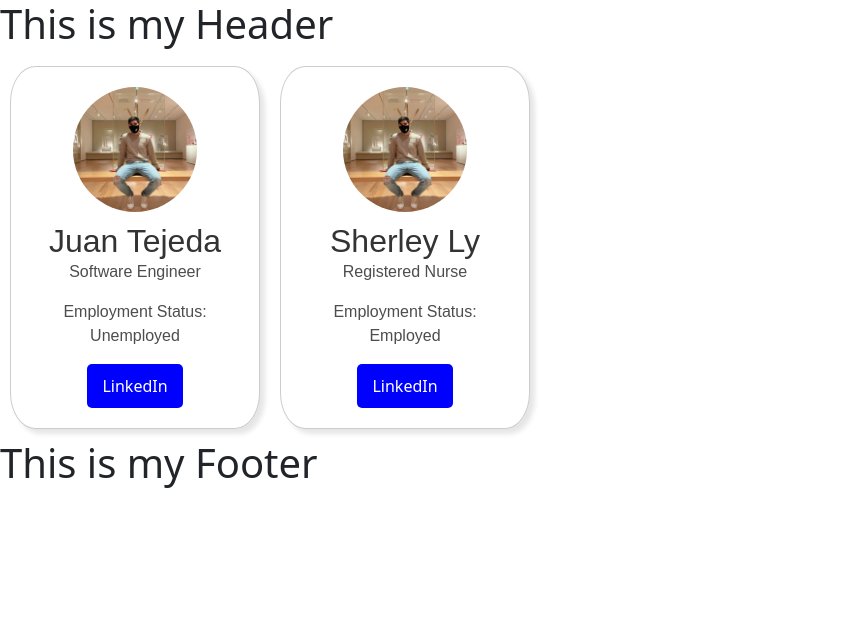
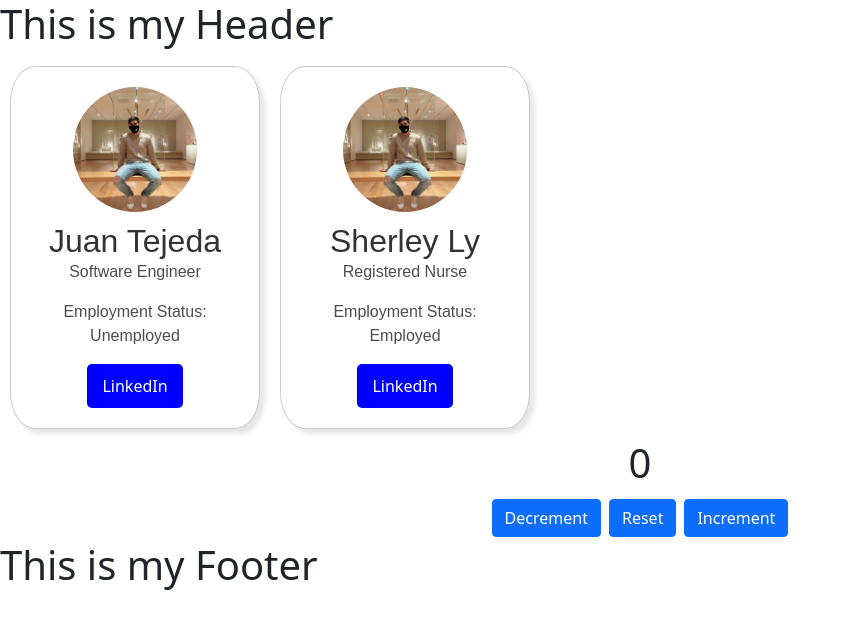
Before and after one commit to JuanTGit/JuanTGit.github.io, a React (Vite) app: page / in a window 1280 px wide. Shown: the top 628 px of the page, without its empty margins (0-851 px from the left). Built offline with nearby package versions, Linux system fonts and the light colour scheme.

Commit message:
Button components added.

```diff
--- a/src/App.jsx
+++ b/src/App.jsx
@@ -1,7 +1,8 @@
 import Header from "./Header"
 import Footer from "./Footer"
-import Card from "./Card"
+import Card from "./components/Card"
 import { Routes, Route } from "react-router-dom"
+import Count from "./components/StateButton"
 
 function App() {
   return(
@@ -9,6 +10,7 @@ function App() {
         <Header />
         <Card firstName="Juan" lastName="Tejeda" career="Software Engineer" isEmployed={false}/>
         <Card firstName="Sherley" lastName="Ly" career="Registered Nurse" isEmployed={true}/>
+        <Count />
         <Footer />
     </>
   )
--- a/src/Card.jsx
+++ b/src/components/Card.jsx
@@ -1,4 +1,4 @@
-import ProfilePic from "./assets/profile-pic.jpg"
+import ProfilePic from "../assets/profile-pic.jpg"
 import Button from "./Button";
 
 function Card(props){
--- /dev/null
+++ b/src/components/StateButton.jsx
@@ -0,0 +1,19 @@
+import { useState } from "react";
+
+function Count(){
+    const [count, setCount] = useState(0);
+
+    return(
+        <>
+            <h1 className="text-center">{count}</h1>
+            <div className="text-center">
+                <button className="btn btn-primary m-1" onClick={() => setCount(count - 1)}>Decrement</button>
+                <button className="btn btn-primary m-1" onClick={() => setCount(0)}>Reset</button>
+                <button className="btn btn-primary m-1" onClick={() => setCount(count + 1)}>Increment</button>
+            </div>
+        </>
+    );
+
+}
+
+export default Count
```
Also changed, not shown: src/components/Button.jsx (renamed from src/Button.jsx).
